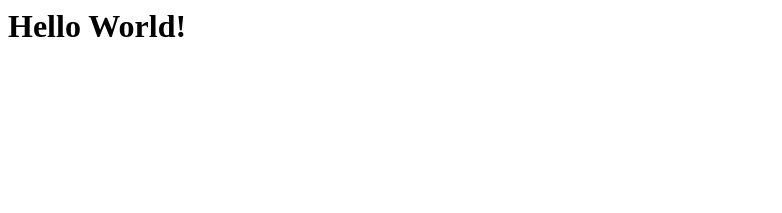
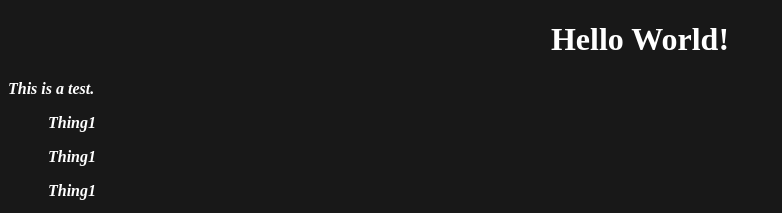
Before and after one commit to Swaggy-Dev/Domacue, a plain HTML site: page index.html in a window 1280 px wide. Shown: the top 213 px of the page, without its empty margins (0-782 px from the left). Drawn offline with Linux system fonts and the light colour scheme.

Commit message:
Added gitignore, css, and changed index content
Saving changes, last change of the day.

```diff
--- a/index.html
+++ b/index.html
@@ -1,10 +1,27 @@
+<!DOCTYPE html>
+
 <html lang="en">
 <head>
     <meta charset="UTF-8">
     <meta name="viewport" content="width=device-width, initial-scale=1.0">
-    <title>Document</title>
+    <link rel="stylesheet" href="styles.css">
+    <title>Domacue</title>
 </head>
 <body>
-    <h1>Hello World!</h1>
+    <h1 class="Body_Title" style="text-align: center;">Hello World!</h1>
+    <p class="Regular_Text">This is a test.</p>
+    <ol class="Regular_Text">Thing1</ol>
+    <ol class="Regular_Text">Thing1</ol>
+    <ol class="Regular_Text">Thing1</ol>
+    <div>
+        <iframe src="https://embed.neal.fun/not-a-robot/5" width="400" height="540" frameborder="0" scrolling="no"></iframe>
+    </div>
 </body>
+<script>
+    window.addEventListener("message", (event) => {
+  if (event.data.type === "captcha-completed") {
+    alert("CAPTCHA completed!");
+  }
+});
+</script>
 </html>
--- /dev/null
+++ b/styles.css
@@ -0,0 +1,14 @@
+body {
+    background-color: #181818;
+}
+
+.Body_Title {
+    color:#ffffff;
+}
+
+.Regular_Text {
+    color:#ffffff;
+    font-weight: bold;
+    font-style: oblique;
+
+}
```
Also changed, not shown: 1 other file.
